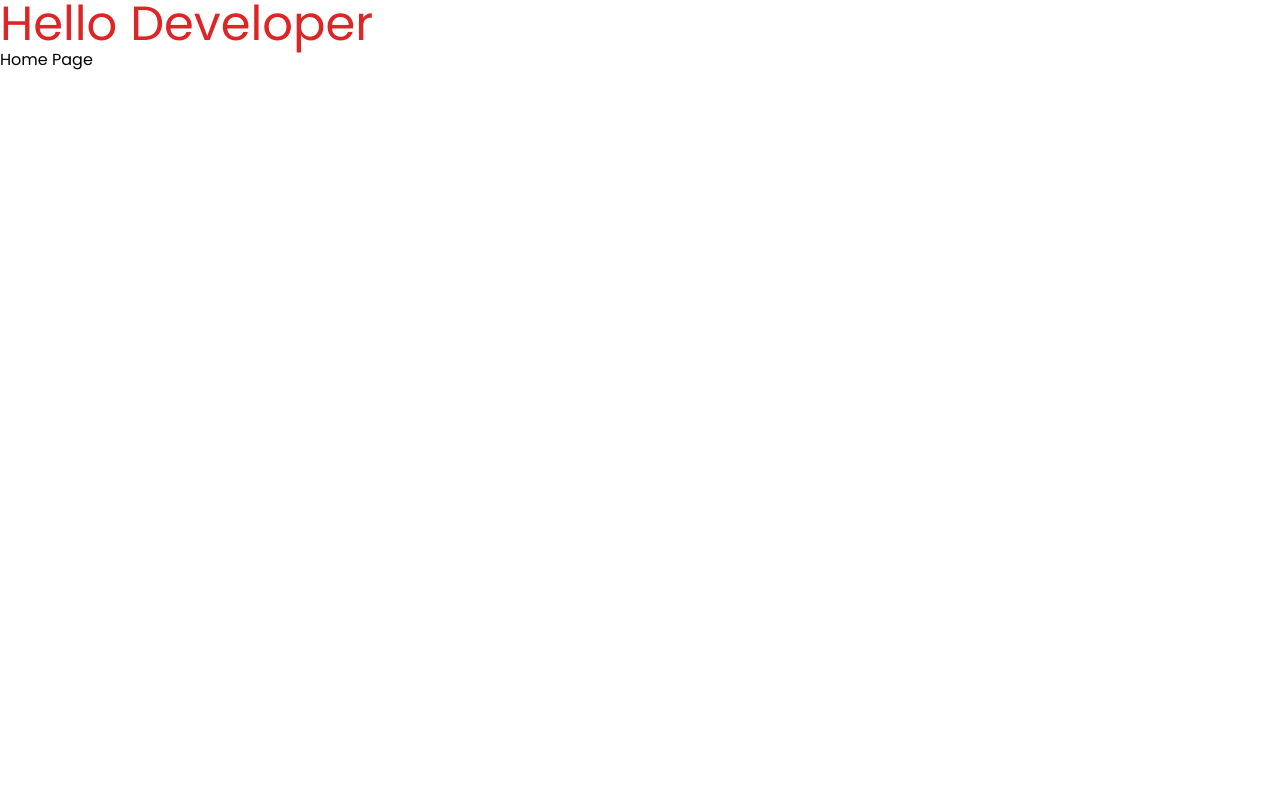
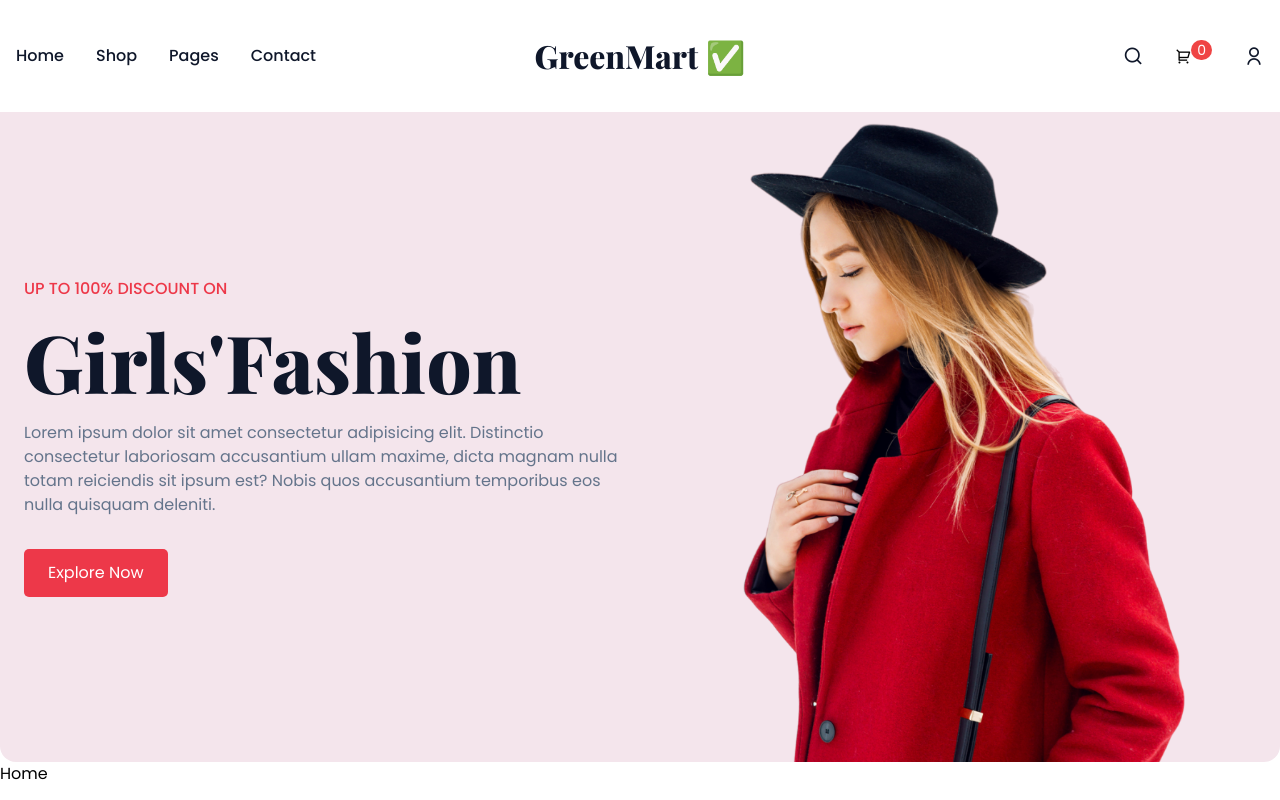
Before and after one commit to boughanmiyoussef/Ecommerce, a React (Vite) app in the folder frontend/: page / in a window 1280 px wide. Built offline with nearby package versions, Linux system fonts and the light colour scheme.

Commit message:
Complete The Navbar And Banner Image

```diff
--- a/frontend/package.json
+++ b/frontend/package.json
@@ -12,7 +12,8 @@
   "dependencies": {
     "react": "^18.3.1",
     "react-dom": "^18.3.1",
-    "react-router-dom": "^6.28.0"
+    "react-router-dom": "^6.28.0",
+    "remixicon": "^4.5.0"
   },
   "devDependencies": {
     "@eslint/js": "^9.13.0",
--- a/frontend/src/App.jsx
+++ b/frontend/src/App.jsx
@@ -1,12 +1,15 @@
 
 import { Outlet } from 'react-router-dom'
 import './App.css'
+import Navbar from './components/Navbar'
+import Home from './pages/home/Home'
 
 function App() {
 
   return (
     <>
-      <h1 className='text-5xl  text-red-600 '>Hello Developer </h1>
+    <Navbar/>
+    <Home/>
       <Outlet/>
     </>
   )
--- /dev/null
+++ b/frontend/src/components/Navbar.jsx
@@ -0,0 +1,54 @@
+import React from 'react'
+import { Link } from 'react-router-dom'
+
+const Navbar = () => {
+  return (
+    <header className='fixed-nav-bar w-nav'>
+        <nav className='max-w-screen-2xl mx-auto px-4 flex justify-between items-center'>
+            <ul className=' nav__links'>
+                <li className='link'>
+                    <Link to="/">Home</Link>
+                </li>
+                <li className='link'>
+                    <Link to="/shop">Shop</Link>
+                </li>
+                <li className='link'>
+                    <Link to="/">Pages</Link>
+                </li>
+                <li className='link'>
+                    <Link to="/contact">Contact</Link>
+                </li>
+            </ul>
+            {/* Logo */}
+            <div className='nav__logo'>
+                <Link to="/">GreenMart <span>✅</span></Link>
+            </div>
+
+            {/* nav Icons */}
+            <div className='nav__icons relative'>
+                <span>
+                    <Link to="/search">
+                        <i className="ri-search-line"></i>
+                    </Link>
+                </span>
+
+                <span>
+    <button className='hover:text-primary'>
+        <i className="ri-shopping-cart-2-line"></i>
+        <sup className='text-sm inline-block px-1.5 text-white rounded-full bg-red-500 text-center'>0</sup>
+    </button>
+</span>
+
+
+                <span>
+                    <Link to="/login">
+                        <i className="ri-user-line"></i>
+                    </Link>
+                </span>
+            </div>
+        </nav>
+    </header>
+  )
+}
+
+export default Navbar
--- a/frontend/src/main.jsx
+++ b/frontend/src/main.jsx
@@ -4,6 +4,8 @@
 import App from './App.jsx'
 import { RouterProvider} from "react-router-dom";
 import router from './routers/router.jsx';
+import 'remixicon/fonts/remixicon.css'
+
 
 createRoot(document.getElementById('root')).render(
   <StrictMode>
--- /dev/null
+++ b/frontend/src/pages/home/Banner.jsx
@@ -0,0 +1,30 @@
+import React from 'react'
+import { Link } from 'react-router-dom'
+
+
+import bannerImg from "../../assets/header.png"
+
+const Banner = () => {
+  return (
+    <div className='section__container header__container'>
+    <div className='header__content z-30'>
+        <h4 className='uppercase'>Up To 100% Discount On </h4>
+        <h1> Girls'Fashion</h1>
+        <p>Lorem ipsum dolor sit amet consectetur adipisicing elit. Distinctio consectetur laboriosam accusantium ullam maxime, dicta magnam nulla totam reiciendis sit ipsum est? Nobis quos accusantium temporibus eos nulla quisquam deleniti.</p>
+        <button className='btn'>
+            <Link to="/shop">Explore Now</Link>
+            </button>
+    </div>
+
+
+
+    <div className='header__image'>
+        <img src={bannerImg} alt='Banner Image' />
+    </div>
+
+</div>
+
+  )
+}
+
+export default Banner
--- /dev/null
+++ b/frontend/src/pages/home/Home.jsx
@@ -0,0 +1,12 @@
+import React from 'react'
+import Banner from './Banner'
+
+const Home = () => {
+  return (
+    <>
+        <Banner/>
+    </>
+  )
+}
+
+export default Home
--- a/frontend/src/routers/router.jsx
+++ b/frontend/src/routers/router.jsx
@@ -9,12 +9,8 @@
         children:[
             {
                 path: "/",
-                element : <div> Home Page</div>
+                element : <div> Home</div>
             },
-            {
-                path:"/about",
-                element: <div>About Page</div>
-            }
         ]
     },
 ]);
```
Also changed, not shown: 1 other file (tests, documents, lock files or other folders).
